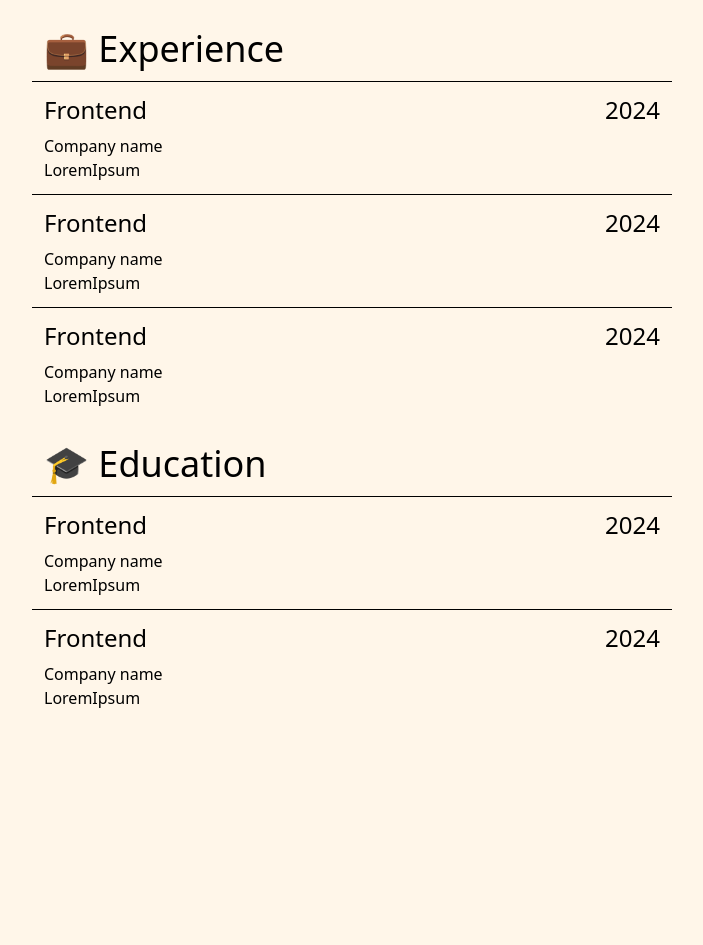
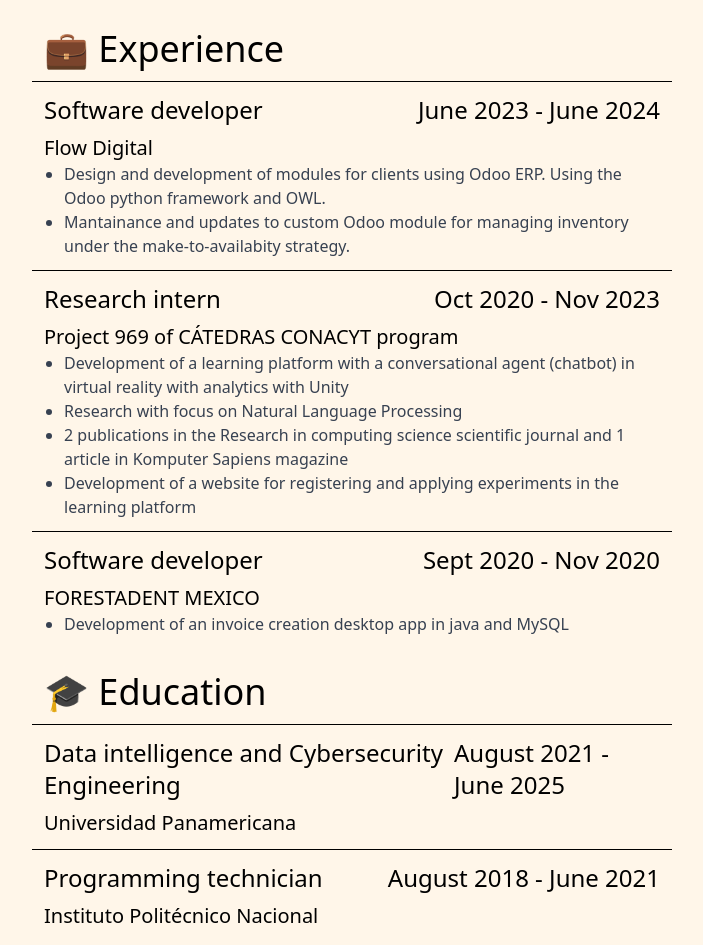
Before and after one commit to CarlosLecval/CarlosLecval, an Astro site: page / in a window 1280 px wide. Shown: the part 2031-2976 px from the top of the page, without its empty margins (288-991 px from the left). Before the commit the page ends 2881 px from the top, so only its background shows below. Built offline with nearby package versions, Linux system fonts and the light colour scheme; Astro itself is replaced by a stand-in of ours.

Commit message:
experience and education

```diff
--- a/src/components/DescriptionSection.astro
+++ b/src/components/DescriptionSection.astro
@@ -15,8 +15,10 @@ const { jobTitle, time, companyName, description } = Astro.props;
 		<p>{jobTitle}</p>
 		<p>{time}</p>
 	</div>
-	<div class="font-light pt-2">
-		<p>{companyName}</p>
-		<p>{description}</p>
+	<div class="pt-2">
+		<p class="text-xl">{companyName}</p>
+		<div class="text-textgray pl-5">
+			<slot />
+		</div>
 	</div>
 </div>
--- a/src/layouts/Layout.astro
+++ b/src/layouts/Layout.astro
@@ -12,7 +12,7 @@ import '@fontsource-variable/outfit';
 <html lang="en">
 	<head>
 		<meta charset="UTF-8" />
-		<meta name="description" content="Astro description" />
+		<meta name="description" content="Portfolio" />
 		<meta name="viewport" content="width=device-width" />
 		<link rel="icon" type="image/svg+xml" href="/CarlosLecval/favicon.svg" />
 		<title>{title}</title>
--- a/src/pages/index.astro
+++ b/src/pages/index.astro
@@ -38,14 +38,30 @@ const projects = await Astro.glob("./*.md");
 	<div class="flex flex-col items-center pt-5 pb-32">
 		<div id="experience" class="w-2/4 flex flex-col">
 			<TitleSection title="💼 Experience" />
-			<DescriptionSection jobTitle="Frontend" time="2024" companyName="Company name" description="LoremIpsum"/>
-			<DescriptionSection jobTitle="Frontend" time="2024" companyName="Company name" description="LoremIpsum"/>
-			<DescriptionSection jobTitle="Frontend" time="2024" companyName="Company name" description="LoremIpsum"/>
+			<DescriptionSection jobTitle="Software developer" time="June 2023 - June 2024" companyName="Flow Digital" >
+			<ul class="list-disc">
+				<li>Design and development of modules for clients using Odoo ERP. Using the Odoo python framework and OWL.</li>
+				<li>Mantainance and updates to custom Odoo module for managing inventory under the make-to-availabity strategy.</li>
+			</ul>
+			</DescriptionSection>
+			<DescriptionSection jobTitle="Research intern" time="Oct 2020 - Nov 2023" companyName="Project 969 of CÁTEDRAS CONACYT program" >
+			<ul class="list-disc">
+				<li>Development of a learning platform with a conversational agent (chatbot) in virtual reality with analytics with Unity</li>
+				<li>Research with focus on Natural Language Processing</li>
+				<li>2 publications in the Research in computing science scientific journal and 1 article in Komputer Sapiens magazine</li>
+				<li>Development of a website for registering and applying experiments in the learning platform</li>
+			</ul>
+			</DescriptionSection>
+			<DescriptionSection jobTitle="Software developer" time="Sept 2020 - Nov 2020" companyName="FORESTADENT MEXICO" >
+			<ul class="list-disc">
+				<li>Development of an invoice creation desktop app in java and MySQL</li>
+			</ul>
+			</DescriptionSection>
 		</div>
 		<div id="education" class="w-2/4 flex flex-col pt-3">
 			<TitleSection title="🎓 Education" />
-			<DescriptionSection jobTitle="Frontend" time="2024" companyName="Company name" description="LoremIpsum"/>
-			<DescriptionSection jobTitle="Frontend" time="2024" companyName="Company name" description="LoremIpsum"/>
+			<DescriptionSection jobTitle="Data intelligence and Cybersecurity Engineering" time="August 2021 - June 2025" companyName="Universidad Panamericana" />
+			<DescriptionSection jobTitle="Programming technician" time="August 2018 - June 2021" companyName="Instituto Politécnico Nacional" />
 		</div>
 	</div>
 	<Footer />
```
